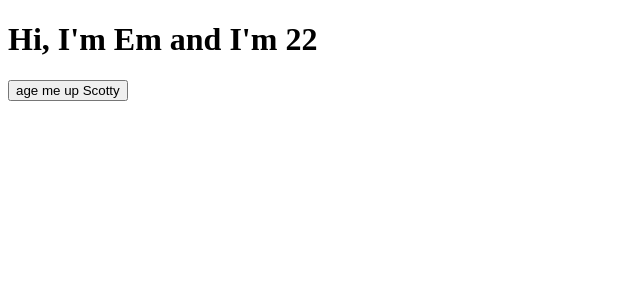
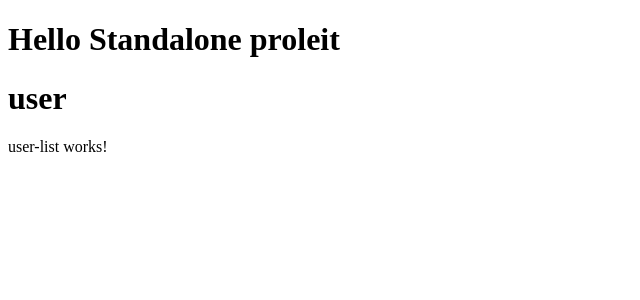
Before and after one commit to AbeleProleit/training-angular-ts, an Angular app: page / in a window 1280 px wide. Shown: the top 300 px of the page, without its empty margins (0-640 px from the left). Built offline with nearby package versions, Linux system fonts and the light colour scheme.

Commit message:
sub component user list

```diff
--- a/projects/mod-base/src/app/app.module.ts
+++ b/projects/mod-base/src/app/app.module.ts
@@ -4,11 +4,13 @@ import { BrowserModule } from '@angular/platform-browser';
 import { AppRoutingModule } from './app-routing.module';
 import { AppComponent } from './app.component';
 import { UserComponent } from './user/user.component';
+import { UserListComponent } from './user/user-list/user-list.component';
 
 @NgModule({
   declarations: [
     AppComponent,
-    UserComponent
+    UserComponent,
+    UserListComponent
   ],
   imports: [
     BrowserModule,
--- /dev/null
+++ b/projects/mod-base/src/app/user/user-list/user-list.component.html
@@ -0,0 +1 @@
+<p>user-list works!</p>
--- a/projects/mod-base/src/app/user/user.component.html
+++ b/projects/mod-base/src/app/user/user.component.html
@@ -1,2 +1,2 @@
-<h1>Hi, I'm {{name}} and I'm {{displayAge}}</h1>
-<button (click)="experienceAgeing()">age me up Scotty</button>
+<h1>user</h1>
+<pl-user-list></pl-user-list>
--- a/src/app/app.component.html
+++ b/src/app/app.component.html
@@ -1,2 +1,3 @@
+<h1>Hello Standalone {{title}}</h1>
 <pl-user></pl-user>
 <router-outlet></router-outlet>
--- /dev/null
+++ b/src/app/user/user-list/user-list.component.html
@@ -0,0 +1 @@
+<p>user-list works!</p>
--- a/src/app/user/user.component.html
+++ b/src/app/user/user.component.html
@@ -1,2 +1,2 @@
-<h1>Hi, I'm {{name}} and I'm {{displayAge}}</h1>
-<button (click)="experienceAgeing()">age me up Scotty</button>
+<h1>user</h1>
+<pl-user-list></pl-user-list>
--- a/src/app/user/user.component.ts
+++ b/src/app/user/user.component.ts
@@ -1,23 +1,12 @@
 import { Component } from '@angular/core';
+import { UserListComponent } from './user-list/user-list.component';
 
 @Component({
   selector: 'pl-user',
   standalone: true,
-  imports: [],
+  imports: [UserListComponent],
   templateUrl: './user.component.html',
   styleUrl: './user.component.scss'
 })
 export class UserComponent {
-  name = 'Em';
-  private age = 22;
-  get displayAge(): string {
-    if (this.age < 38) return this.age.toString();
-    if (this.age === 42) return 'nice';
-    if (this.age < 45) return 'having a midlife crisis';
-    if (this.age === 69) return 'nice';
-    return 'getting pretty darn old';
-  }
-  experienceAgeing() {
-    this.age += 1;
-  }
 }
```
Also changed, not shown: projects/mod-base/src/app/user/user-list/user-list.component.ts (added, +10 -0 lines), projects/mod-base/src/app/user/user.component.ts (+1 -12 lines), src/app/user/user-list/user-list.component.ts (added, +12 -0 lines), projects/mod-base/src/app/user/user-list/user-list.component.scss (added), src/app/user/user-list/user-list.component.scss (added).
